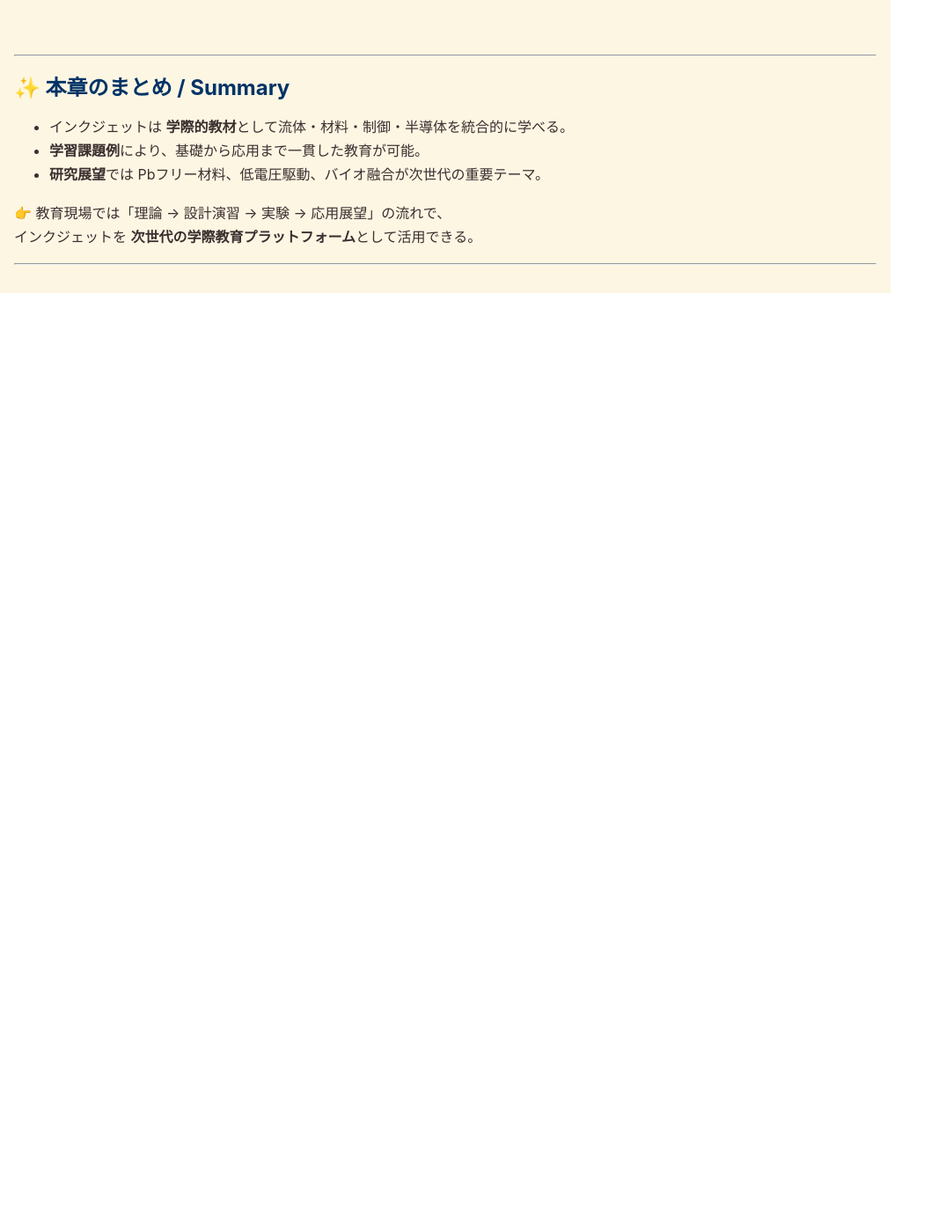
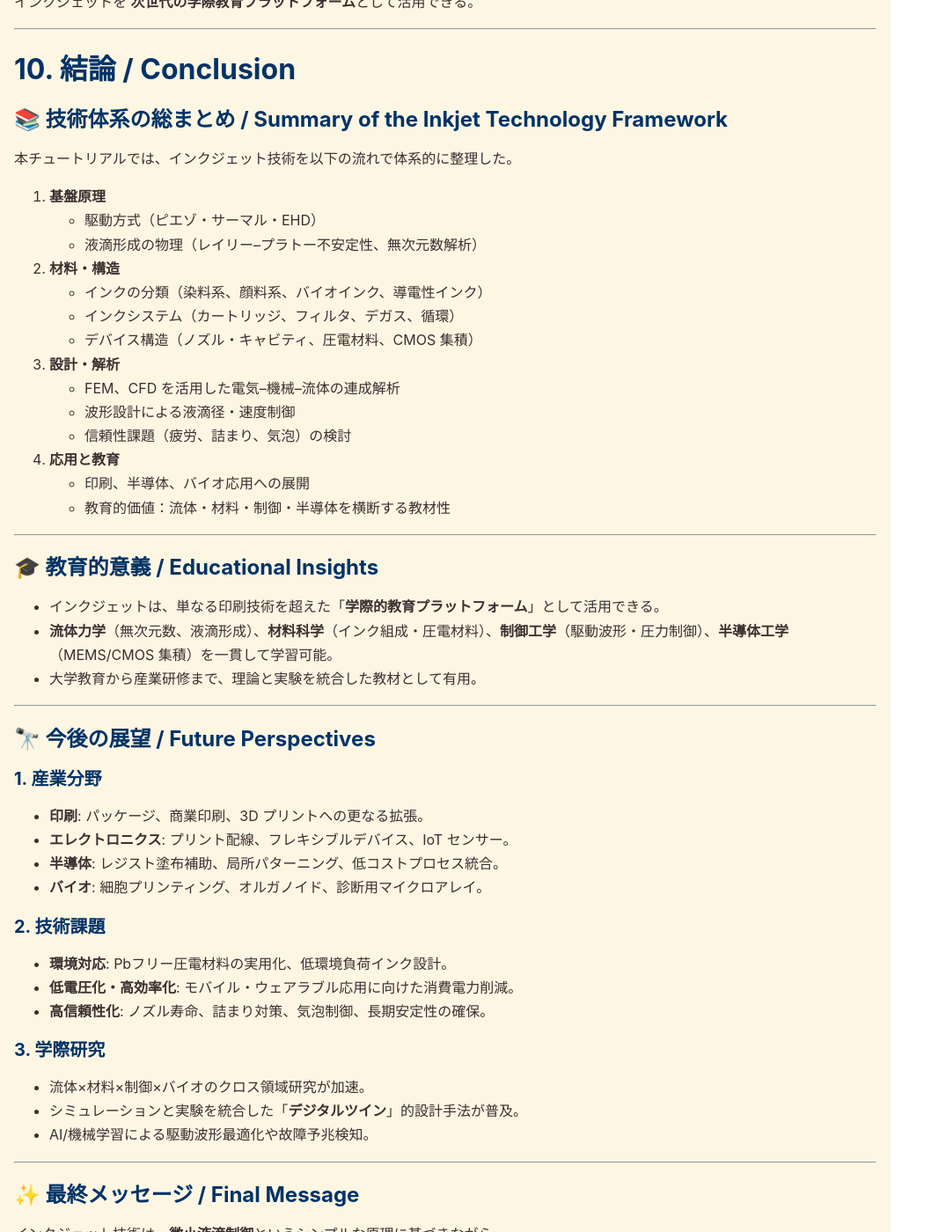
Before and after one commit to Samizo-AITL/Inkjet, a Jekyll site: the page built from paper/total.md, in a window 1280 px wide and 1400 px high, scrolled down 26589 px. Shown: the whole window at 88% size, without its empty margins (0-1075 px from the left). Built offline with Jekyll 4.4.1, drawn with Linux system fonts in a browser that asks for light colours; our own code applies the rules of GitHub Pages for plain Markdown files; before the commit the page ends 26928 px from its top, so only the background shows below that; some of the changed text lies outside the part shown.

Commit message:
Update total.md

````diff
--- a/paper/total.md
+++ b/paper/total.md
@@ -1131,3 +1131,140 @@ graph LR
 インクジェットを **次世代の学際教育プラットフォーム**として活用できる。
 
 ---
+
+# 10. 結論 / Conclusion
+
+## 📚 技術体系の総まとめ / Summary of the Inkjet Technology Framework
+本チュートリアルでは、インクジェット技術を以下の流れで体系的に整理した。
+
+1. **基盤原理**
+   - 駆動方式（ピエゾ・サーマル・EHD）
+   - 液滴形成の物理（レイリー–プラトー不安定性、無次元数解析）
+
+2. **材料・構造**
+   - インクの分類（染料系、顔料系、バイオインク、導電性インク）
+   - インクシステム（カートリッジ、フィルタ、デガス、循環）
+   - デバイス構造（ノズル・キャビティ、圧電材料、CMOS 集積）
+
+3. **設計・解析**
+   - FEM、CFD を活用した電気–機械–流体の連成解析
+   - 波形設計による液滴径・速度制御
+   - 信頼性課題（疲労、詰まり、気泡）の検討
+
+4. **応用と教育**
+   - 印刷、半導体、バイオ応用への展開
+   - 教育的価値：流体・材料・制御・半導体を横断する教材性
+
+---
+
+## 🎓 教育的意義 / Educational Insights
+- インクジェットは、単なる印刷技術を超えた「**学際的教育プラットフォーム**」として活用できる。
+- **流体力学**（無次元数、液滴形成）、**材料科学**（インク組成・圧電材料）、**制御工学**（駆動波形・圧力制御）、**半導体工学**（MEMS/CMOS 集積）を一貫して学習可能。
+- 大学教育から産業研修まで、理論と実験を統合した教材として有用。
+
+---
+
+## 🔭 今後の展望 / Future Perspectives
+
+### 1. 産業分野
+- **印刷**: パッケージ、商業印刷、3D プリントへの更なる拡張。
+- **エレクトロニクス**: プリント配線、フレキシブルデバイス、IoT センサー。
+- **半導体**: レジスト塗布補助、局所パターニング、低コストプロセス統合。
+- **バイオ**: 細胞プリンティング、オルガノイド、診断用マイクロアレイ。
+
+### 2. 技術課題
+- **環境対応**: Pbフリー圧電材料の実用化、低環境負荷インク設計。
+- **低電圧化・高効率化**: モバイル・ウェアラブル応用に向けた消費電力削減。
+- **高信頼性化**: ノズル寿命、詰まり対策、気泡制御、長期安定性の確保。
+
+### 3. 学際研究
+- 流体×材料×制御×バイオのクロス領域研究が加速。
+- シミュレーションと実験を統合した「**デジタルツイン**」的設計手法が普及。
+- AI/機械学習による駆動波形最適化や故障予兆検知。
+
+---
+
+## ✨ 最終メッセージ / Final Message
+インクジェット技術は、**微小液滴制御**というシンプルな原理に基づきながら、
+**印刷・半導体・バイオ・教育**といった多岐にわたる分野に応用可能な「プラットフォーム技術」である。
+
+本チュートリアルを通じて、学生・研究者・技術者がその基礎から応用、そして未来の研究テーマまで一貫して理解し、
+**次世代の学際研究と産業イノベーションを牽引する力**となることを期待する。
+
+# 10. 結論 / Conclusion
+
+---
+
+## 📚 技術体系の総まとめ / Summary of the Inkjet Technology Framework
+
+```mermaid
+flowchart TD
+  A[基盤原理] --> B[材料・構造]
+  B --> C[設計・解析]
+  C --> D[応用と教育]
+```
+
+1. **基盤原理**: 駆動方式、液滴形成物理
+2. **材料・構造**: インク分類、インクシステム、ノズル/PZT/CMOS 集積
+3. **設計・解析**: FEM, CFD, 波形設計、信頼性解析
+4. **応用と教育**: 印刷、半導体、バイオ、学際教育
+
+---
+
+## 🎓 教育的意義 / Educational Insights
+
+```mermaid
+mindmap
+  root((Educational Value))
+    Fluid Mechanics
+    Materials Science
+    Control Engineering
+    Semiconductor Technology
+```
+
+- **流体**: 無次元数、液滴安定性
+- **材料**: インク物性、圧電材料
+- **制御**: 波形設計、圧力・温度制御
+- **半導体**: MEMS ノズル、CMOS 集積
+
+---
+
+## 🔭 今後の展望 / Future Perspectives
+
+### 応用分野の広がり
+```mermaid
+mindmap
+  root((Future Applications))
+    Printing
+      Packaging
+      3D Printing
+    Electronics
+      Flexible Circuits
+      IoT Sensors
+    Semiconductor
+      Resist Coating
+      Patterning
+    Bio
+      Cell Printing
+      Organoids
+      Diagnostics
+```
+
+### 技術課題
+- Pbフリー材料、低電圧駆動、高信頼性化。
+- AI/デジタルツインによる設計最適化。
+
+---
+
+## ✨ 最終メッセージ / Final Message
+
+```mermaid
+quote
+  "Inkjet = Microdroplet Control → Cross-Disciplinary Platform"
+```
+
+インクジェットは **微小液滴制御**という単純な原理に基づきながら、
+**印刷・半導体・バイオ・教育**にまたがる **プラットフォーム技術** へと進化している。
+
+本チュートリアルを通じて、読者が基礎から応用・未来課題まで理解し、
+**次世代の学際研究と産業イノベーションを牽引する力**となることを期待する。
````
